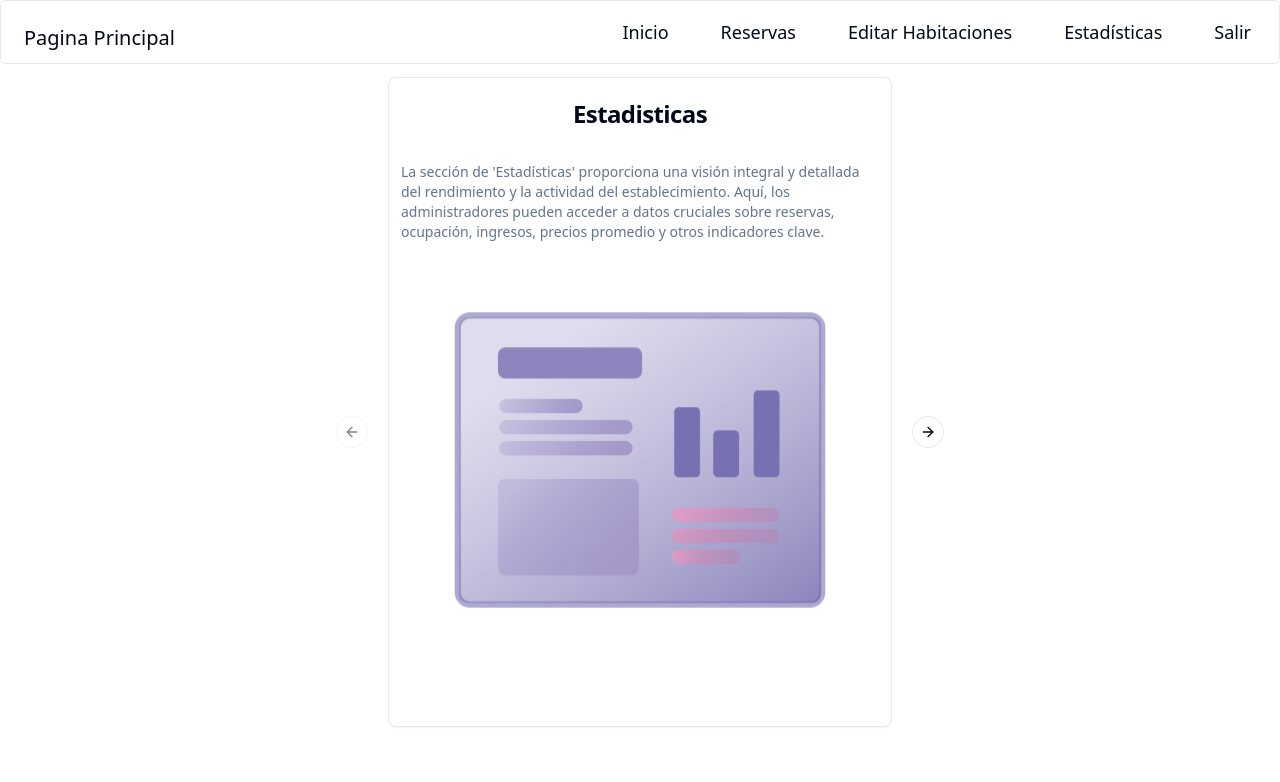
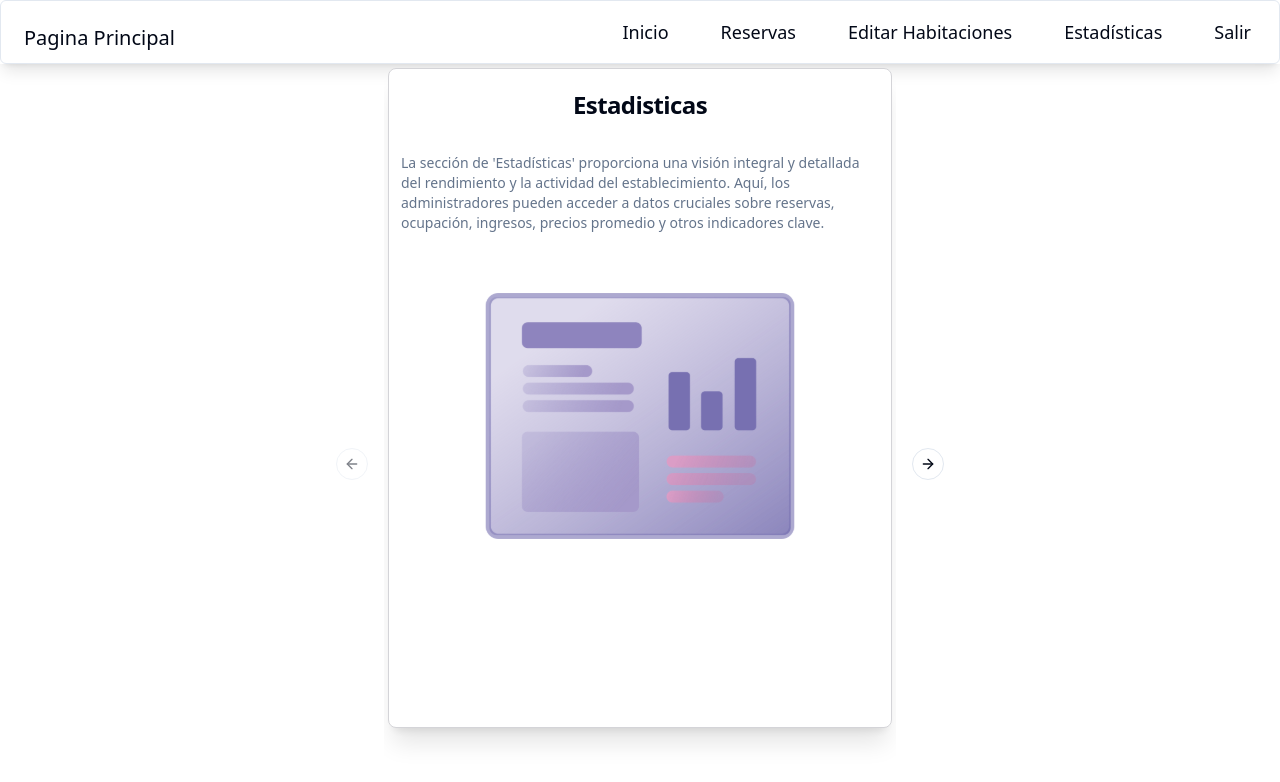
Before and after one commit to JhosepTM/babels-frontend, a React (Vite) app: page /madmin in a window 1280 px wide. Shown: the top 782 px of the page. Built offline with nearby package versions, Linux system fonts and the light colour scheme.

Commit message:
Añadiendo estilos a los componentes del login, header y tambien en el carrusel

```diff
--- a/src/components/Header.tsx
+++ b/src/components/Header.tsx
@@ -32,6 +32,9 @@ export function Header() {
 
   return (
     <div className="lg:relative">
+      <div className="shadow-lg">
+        {" "}
+        {/* Agrega sombreado al menú */}
         <Menubar className="w-full lg:w-auto h-16 flex lg:flex-wrap lg:justify-end py-1">
           <div className="flex items-center lg:items-start lg:flex-col lg:py-6 lg:px-2 lg:absolute lg:inset-y-0 lg:left-4">
             <Label className="text-xl">{getHeaderText()}</Label>
@@ -74,5 +77,6 @@ export function Header() {
           </MenubarMenu>
         </Menubar>
       </div>
+    </div>
   );
 }
--- a/src/pages/FormRoomPage/FormPage.tsx
+++ b/src/pages/FormRoomPage/FormPage.tsx
@@ -110,9 +110,9 @@ export const FormPage = () => {
   };
 
   return (
-    <div className="ml-4">
+    <div className="flex flex-col h-screen">
       <Header />
-      <div>
+      <div className="ml-4">
         <div className="w-full max-w-sm items-center gap-1.5">
           <Label htmlFor="name" className="text-xl">
             Nombre de la habitación
--- a/src/pages/LoginPage/LoginPage.tsx
+++ b/src/pages/LoginPage/LoginPage.tsx
@@ -9,8 +9,10 @@ import {
 
 const LoginPage = () => {
   return (
-    <div className="flex justify-center items-center h-screen">
-      <Card className="border-zinc-800">
+    <div className="flex justify-center items-center h-screen bg-gray-100">
+      <div className="shadow-2xl">
+        {/* Agrega sombreado a la tarjeta */}
+        <Card className="border-zinc-300 bg-white rounded-lg shadow-2xl p-8">
           <CardHeader className="w-80">
             <CardTitle>BIENVENIDO</CardTitle>
             <CardDescription className="font-bold">
@@ -23,6 +25,7 @@ const LoginPage = () => {
           </CardContent>
         </Card>
       </div>
+    </div>
   );
 };
 
--- a/src/pages/MenuPage/MenuPage.tsx
+++ b/src/pages/MenuPage/MenuPage.tsx
@@ -15,15 +15,15 @@ import {
 
 const MenuPage = () => {
   return (
-    <div className="flex flex-col h-screen overflow-hidden">
+    <div className="flex flex-col overflow-hidden">
       <Header />
-      <div className="flex-grow flex items-center justify-center">
+      <div className="flex-grow flex items-center justify-center overflow-hidden">
         <div className="max-w-lg">
           <Carousel className="w-full">
             <CarouselContent>
               <CarouselItem>
-                <div className="p-1">
-                  <Card>
+                <div className="p-1 h-screen">
+                  <Card className="border-zinc-300 bg-white rounded-lg shadow-xl h-5/6">
                     <div className="flex flex-col items-center justify-center">
                       <CardTitle className="items-center justify-center p-6">
                         Estadisticas
@@ -40,15 +40,15 @@ const MenuPage = () => {
                       <img
                         src=".\src\assets\images\Estadisticas.svg"
                         alt="Imagen 1"
-                        className="w-full h-full mt-[-30px]"
+                        className="w-5/6 h-5/6 mt-[-100px]"
                       />
                     </CardContent>
                   </Card>
                 </div>
               </CarouselItem>
               <CarouselItem>
-                <div className="p-1">
-                  <Card>
+                <div className="p-1 h-screen">
+                  <Card className="border-zinc-300 bg-white rounded-lg shadow-xl h-5/6">
                     <div className="flex flex-col items-center justify-center">
                       <CardTitle className="items-center justify-center p-6">
                         Editar Habitaciones
@@ -65,15 +65,15 @@ const MenuPage = () => {
                       <img
                         src=".\src\assets\images\EditAndAddRooms.svg"
                         alt="Imagen 2"
-                        className="w-full h-full mt-[-30px]" // Ajusta el valor de mt según sea necesario
+                        className="w-5/6 h-5/6 mt-[-100px]" // Ajusta el valor de mt según sea necesario
                       />
                     </CardContent>
                   </Card>
                 </div>
               </CarouselItem>
               <CarouselItem>
-                <div className="p-1">
-                  <Card>
+                <div className="p-1 h-screen">
+                  <Card className="border-zinc-300 bg-white rounded-lg shadow-xl h-5/6">
                     <div className="flex flex-col items-center justify-center">
                       <CardTitle className="items-center justify-center p-6">
                         Reservas
@@ -94,7 +94,7 @@ const MenuPage = () => {
                       <img
                         src=".\src\assets\images\Reservas.svg"
                         alt="Imagen 3"
-                        className="w-full h-full mt-[-30px]" // Ajusta el valor de mt según sea necesario
+                        className="w-full h-full mt-[-100px]" // Ajusta el valor de mt según sea necesario
                       />
                     </CardContent>
                   </Card>
```
Lines whose indentation alone changed are shown as unchanged.
